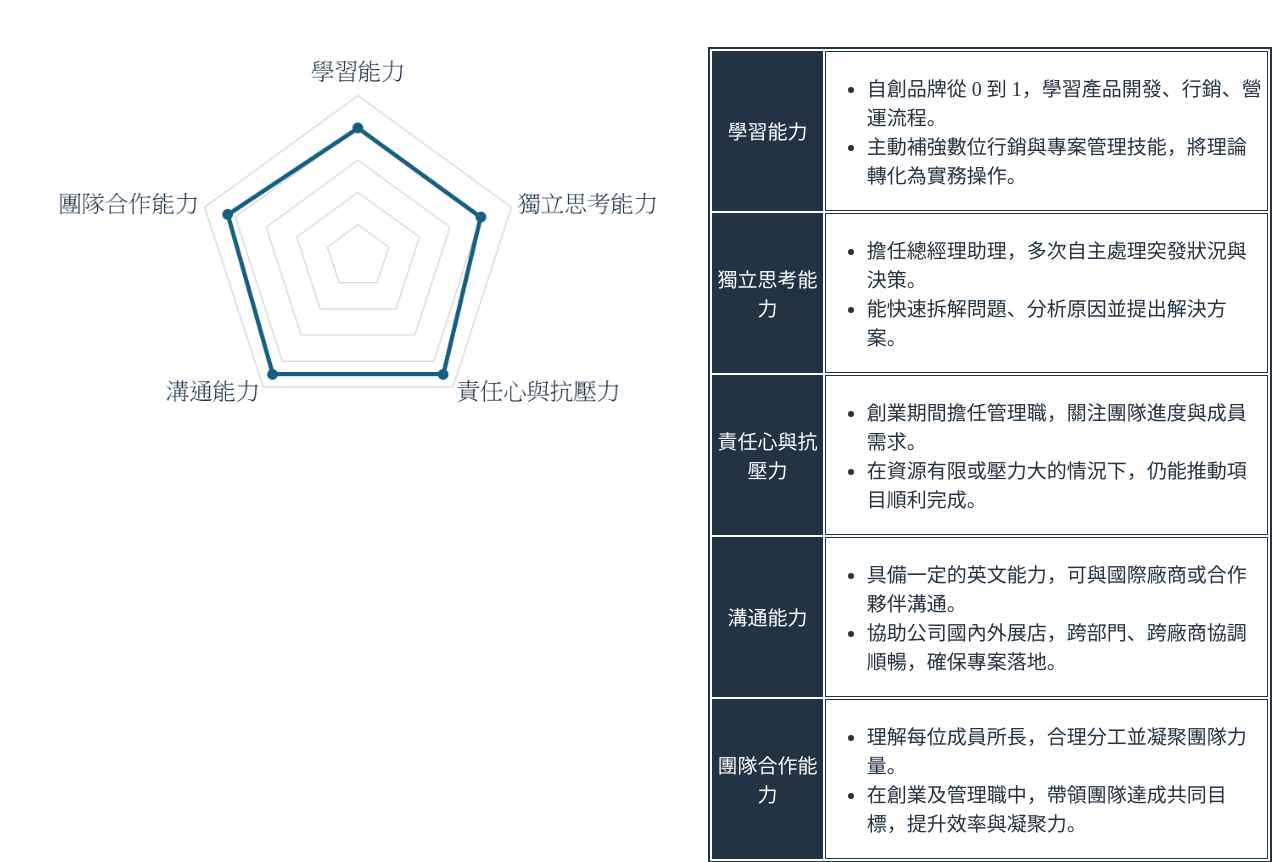
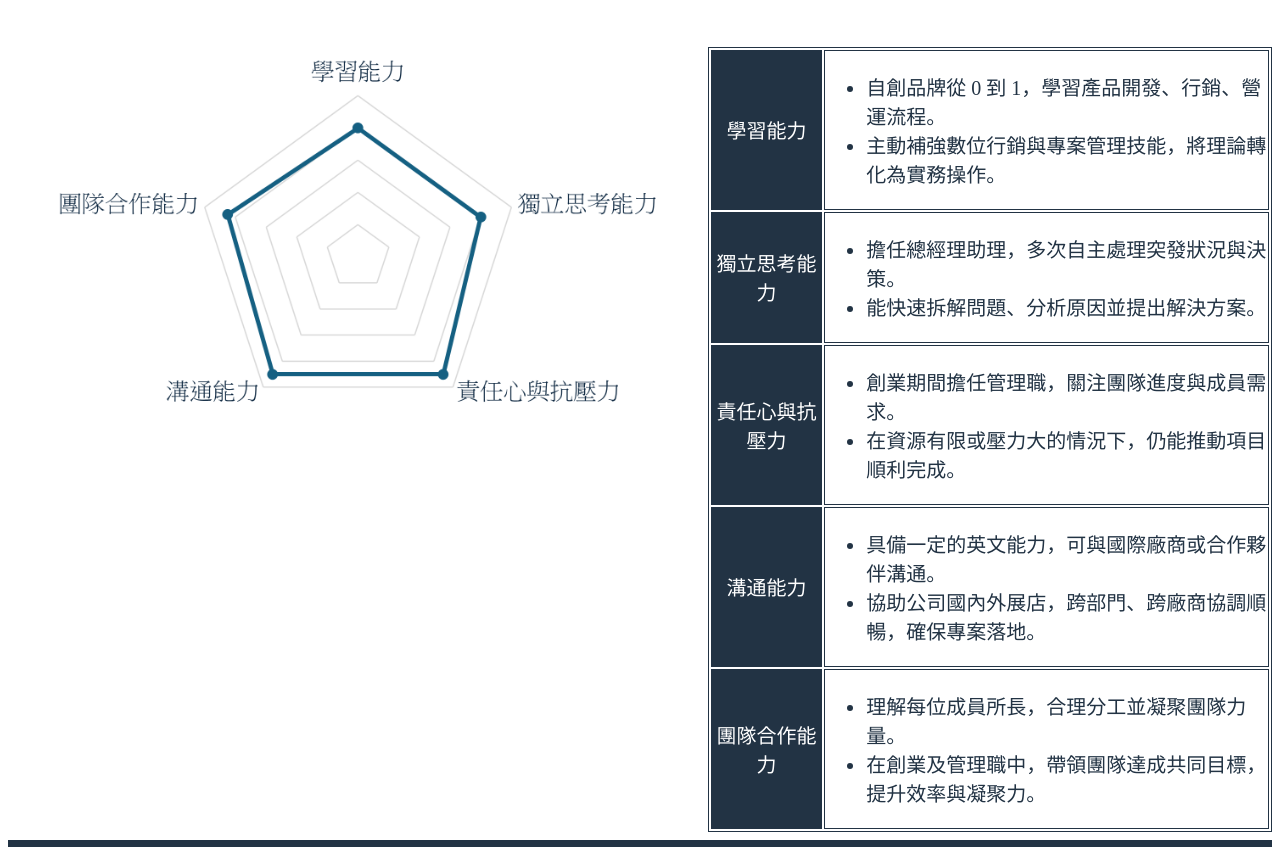
Before and after one commit to wj930513/Resume, a plain HTML site: page index.html in a window 1280 px wide. Shown: the part 1613-2475 px from the top of the page. Drawn offline with Linux system fonts and the light colour scheme.

Commit message:
Update layout.css

```diff
--- a/layout.css
+++ b/layout.css
@@ -164,10 +164,6 @@ img {
     }
 }
 
-.table-container {
-    overflow-y: auto;
-    border: 1px solid #223344;
-}
 
 
 
```
